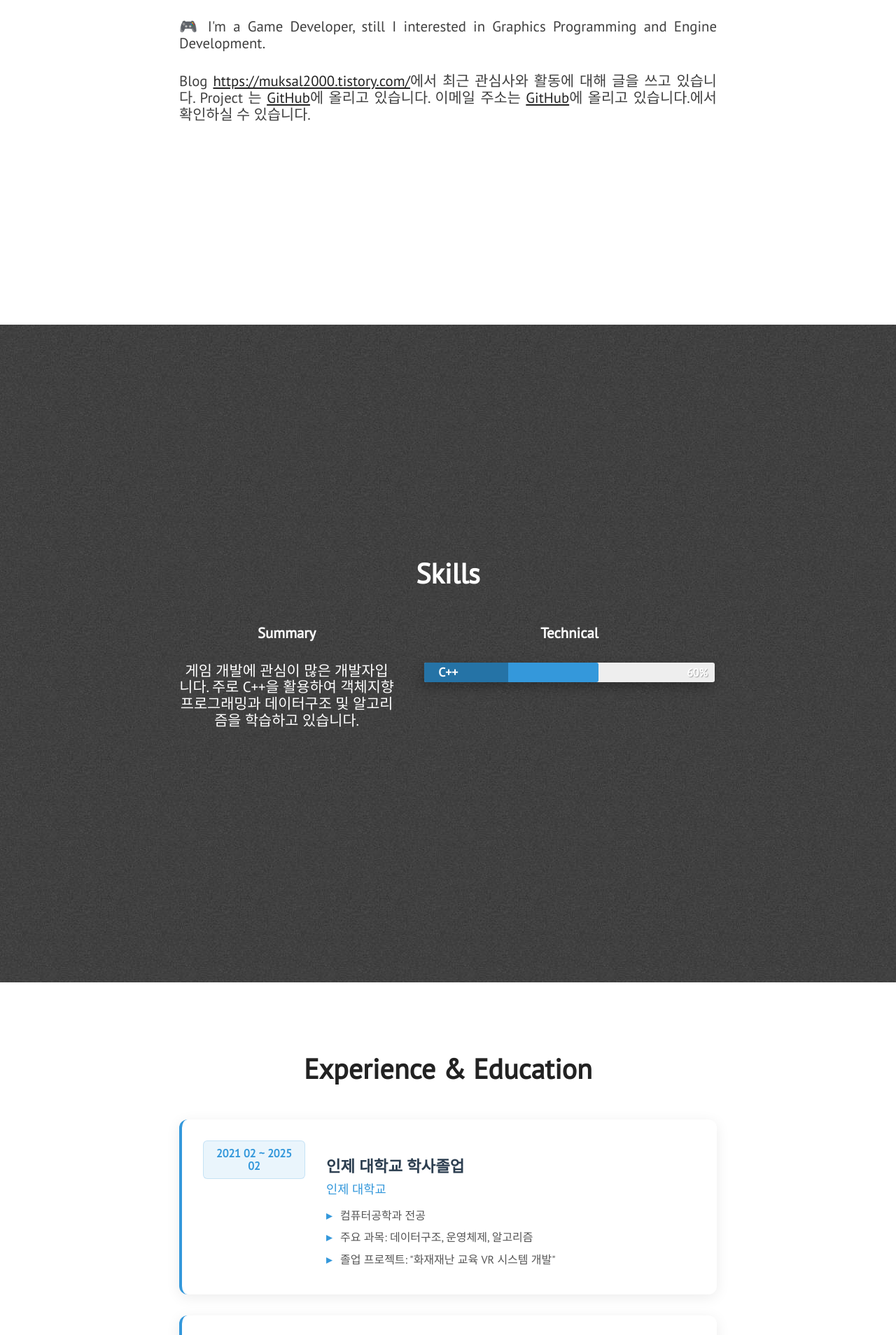
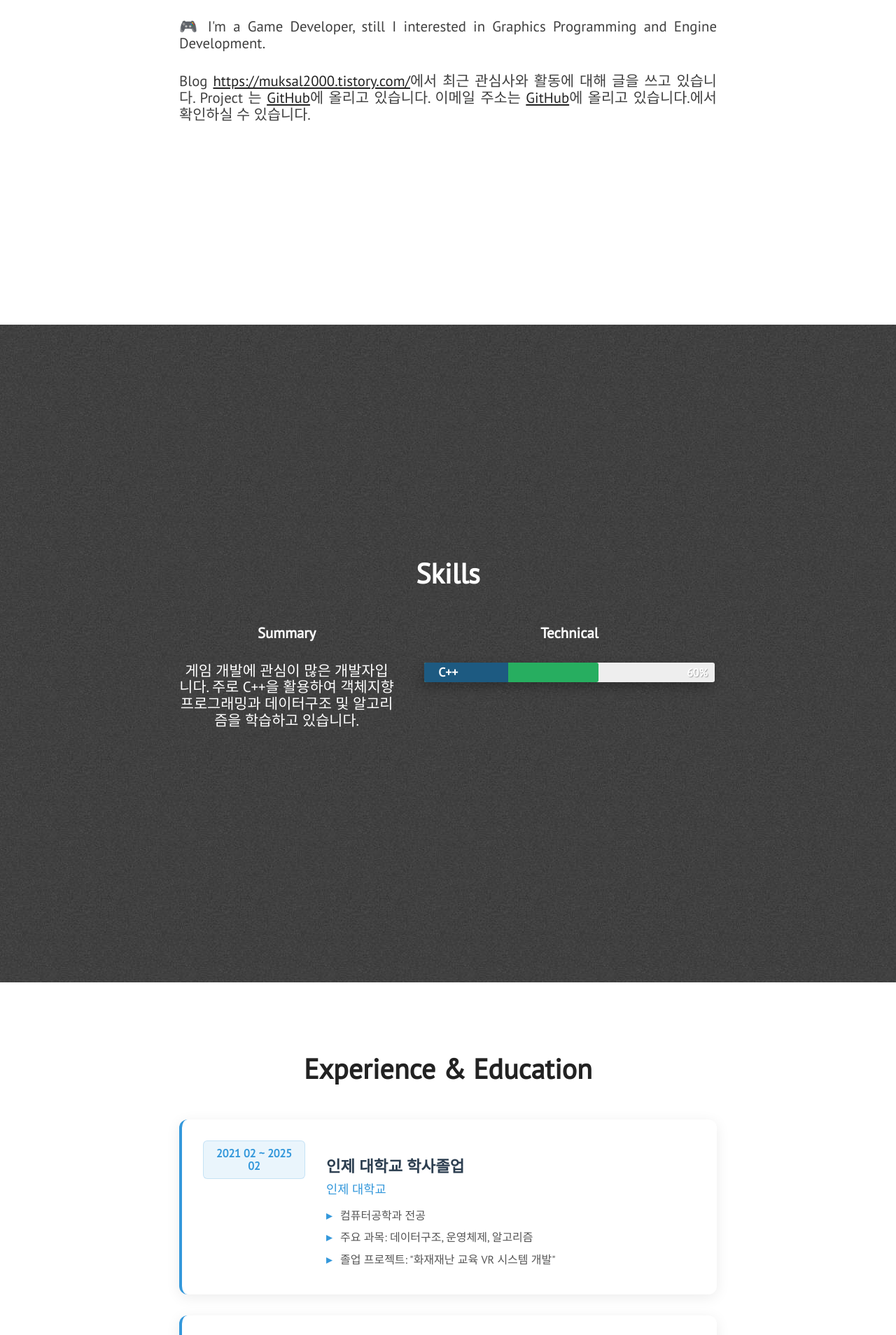
Before and after one commit to eye2ffect/eye2ffect.github.io, a Jekyll site: the page built from index.html, in a window 1280 px wide. Shown: the part 1496-3404 px from the top of the page at 70% size. Built offline with Jekyll 4.4.1, drawn with Linux system fonts in a browser that asks for light colours; nearby versions of some CDN libraries.

Commit message:
Change progress bar color to green and remove inline style to make progress visible

```diff
--- a/_includes/skills.html
+++ b/_includes/skills.html
@@ -16,7 +16,7 @@
                     <div class="progress-bars">
                         <div class="skillbar clearfix" data-percent="60%">
                             <div class="skillbar-title" style="background: #2980b9;"><span>C++</span></div>
-                            <div class="skillbar-bar" style="background: #3498db;"></div>
+                            <div class="skillbar-bar"></div>
                             <div class="skill-bar-percent">60%</div>
                         </div>
 
--- a/assets/css/progress.css
+++ b/assets/css/progress.css
@@ -43,7 +43,7 @@
 
 .skillbar-title span {
 	display:block;
-	background:rgba(0, 0, 0, 0.1);
+	background:rgba(0, 0, 0, 0.3);
 	padding:0 20px;
 	height:28px;
 	line-height:28px;
@@ -60,7 +60,7 @@
 .skillbar-bar {
 	height:28px;
 	width:0px;
-	background:#6adcfa;
+	background:#27ae60;
 	border-radius:3px;
 	-moz-border-radius:3px;
 	-webkit-border-radius:3px;
```
